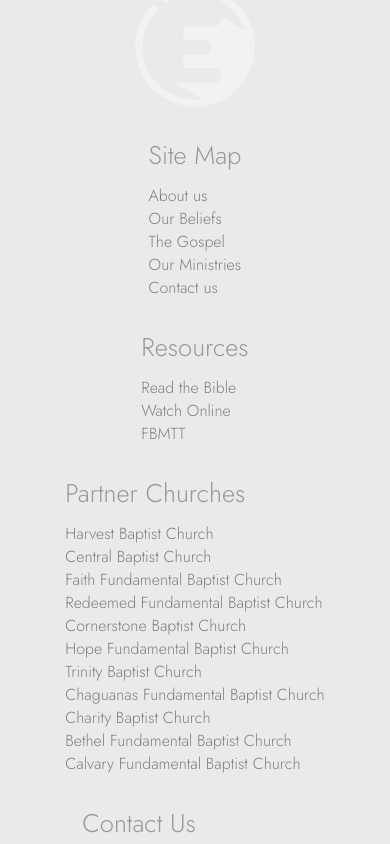
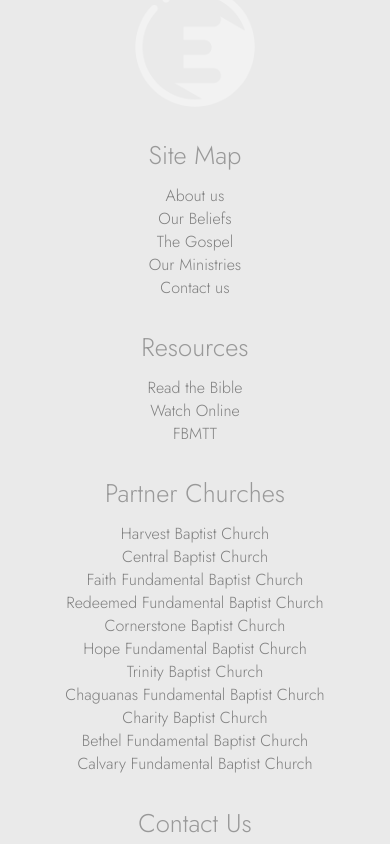
Before and after one commit to sgarcia97/test-app, a Next.js app: page /home in a window 390 px wide. Shown: the part 4340-5184 px from the top of the page. Built offline with nearby package versions, Linux system fonts and the light colour scheme.

Commit message:
Update globals.css

```diff
--- a/app/globals.css
+++ b/app/globals.css
@@ -575,4 +575,9 @@ a:hover{
     flex-flow:column nowrap;
     align-items:center;
   }
+
+  .footer-section{
+    text-align:center;
+
+    }
 }
```
